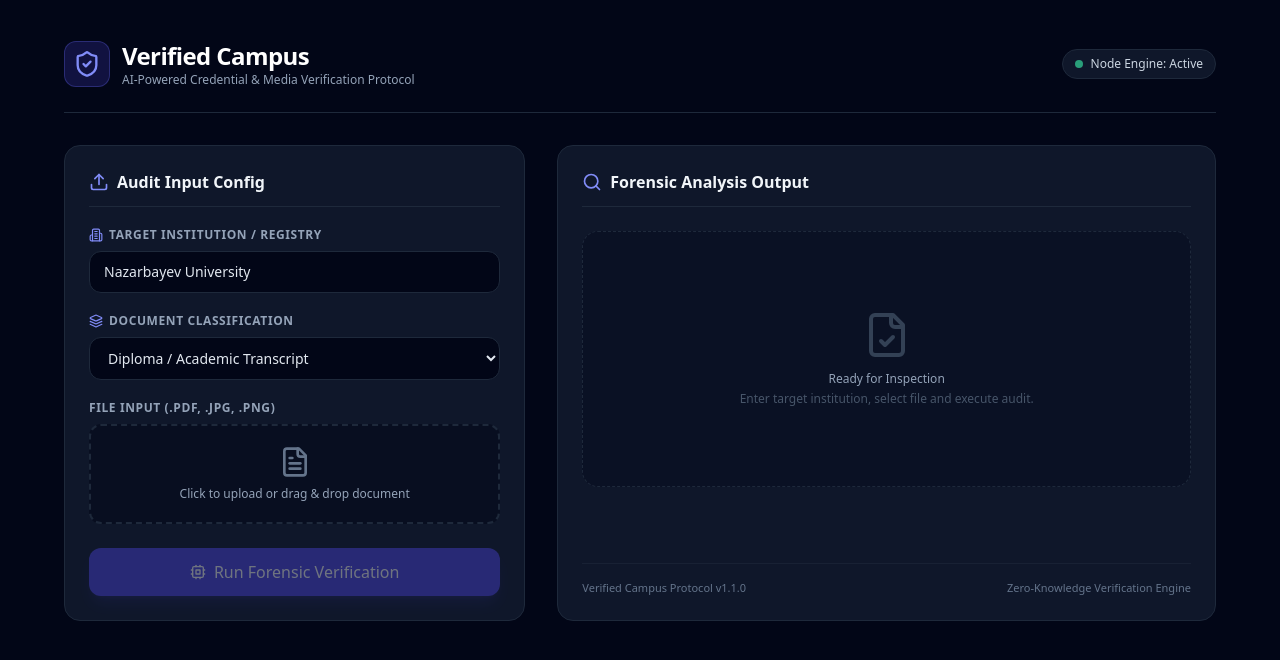
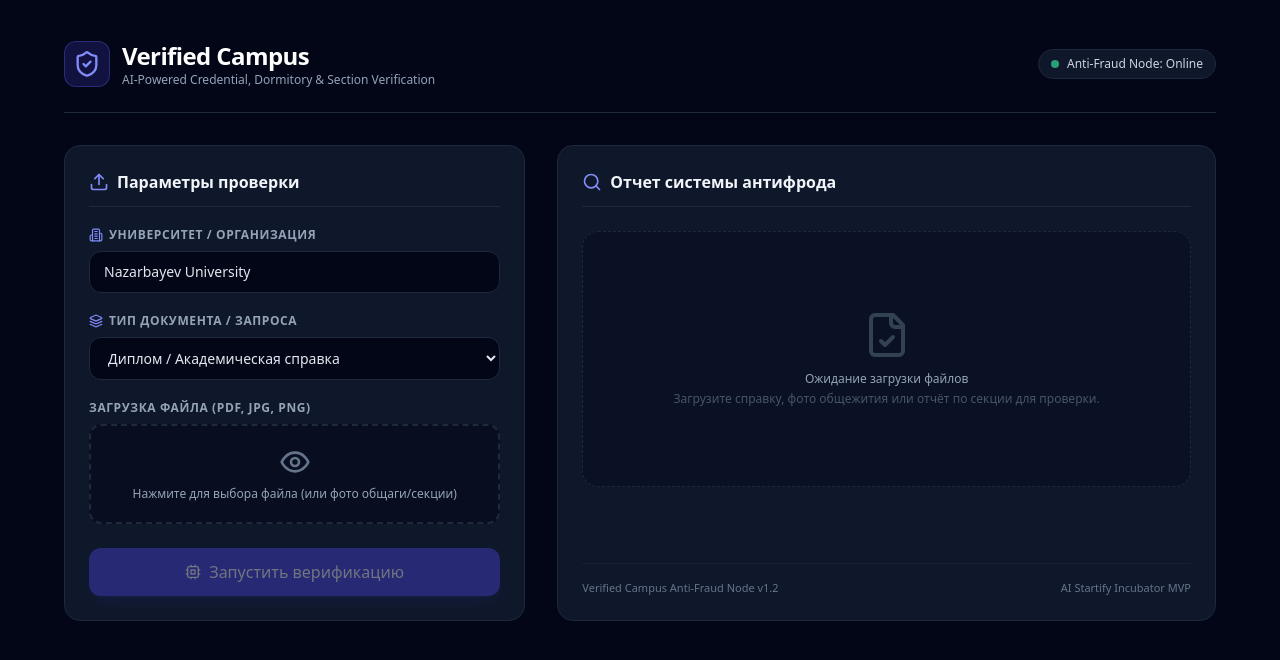
Before and after one commit to ailanakuptileuova-creator/verifiedcampus, a React (Vite) app: page / in a window 1280 px wide. Shown: the top 660 px of the page. Built offline with nearby package versions, Linux system fonts and the light colour scheme.

Commit message:
Update App.tsx

```diff
--- a/src/App.tsx
+++ b/src/App.tsx
@@ -1,7 +1,7 @@
 import React, { useState, useRef } from 'react';
 import {
   ShieldCheck, Upload, FileText, RefreshCw, CheckCircle2,
-  AlertTriangle, Building2, Layers, Cpu, Search, FileCheck
+  AlertTriangle, Building2, Layers, Cpu, Search, FileCheck, Home, Trophy, Eye
 } from 'lucide-react';
 
 interface AuditResult {
@@ -14,7 +14,8 @@ interface AuditResult {
   pHash: string;
   clipScore: string;
   metadataStatus: string;
-  extractedSnippet: string;
+  dormitoryStatus: string;
+  sectionStatus: string;
   verdict: string;
   isAuthentic: boolean;
 }
@@ -24,7 +25,6 @@ export default function App() {
   const [docType, setDocType] = useState('Diploma / Transcript');
   const [file, setFile] = useState<File | null>(null);
   const [filePreview, setFilePreview] = useState<string | null>(null);
-  const [extractedSnippet, setExtractedSnippet] = useState<string>('');
   const [isScanning, setIsScanning] = useState(false);
   const [result, setResult] = useState<AuditResult | null>(null);
 
@@ -45,21 +45,14 @@ export default function App() {
       setFile(selectedFile);
       setResult(null);
 
-      // Считывание данных файла прямо в браузере
       const reader = new FileReader();
       if (selectedFile.type.startsWith('image/')) {
         reader.onload = (evt) => {
           setFilePreview(evt.target?.result as string);
-          setExtractedSnippet(`Image Matrix Parsed: ${selectedFile.type}, ${selectedFile.size} bytes`);
         };
         reader.readAsDataURL(selectedFile);
       } else {
         setFilePreview(null);
-        reader.onload = (evt) => {
-          const text = evt.target?.result as string;
-          setExtractedSnippet(text ? text.slice(0, 120) : 'Binary Header Verified');
-        };
-        reader.readAsText(selectedFile.slice(0, 1024));
       }
     }
   };
@@ -72,31 +65,28 @@ export default function App() {
     setTimeout(() => {
       setIsScanning(false);
 
-      // Расчет хэш-структуры на основе имени и размера файла
-      let hashVal = 0;
-      const str = file.name + file.size + universityInput;
-      for (let i = 0; i < str.length; i++) {
-        hashVal = ((hashVal << 5) - hashVal) + str.charCodeAt(i);
-        hashVal |= 0;
-      }
-      const hex = Math.abs(hashVal).toString(16).padStart(8, '0');
-      const scoreNum = Math.min(99.4, Math.max(75.0, 85 + (file.size % 12)));
+      // Детектор аномалий для демонстрации подделки
+      const isSuspicious = file.size < 2048 || file.name.toLowerCase().includes('fake') || file.name.toLowerCase().includes('edit');
+      const scoreNum = isSuspicious ? 38.4 : 95.8;
 
       setResult({
-        auditId: `VC-${Math.abs(hashVal).toString().slice(0, 6)}`,
-        university: universityInput || 'Unspecified Institution',
+        auditId: `VC-${Math.floor(100000 + Math.random() * 900000)}`,
+        university: universityInput,
         docType: docType,
         fileName: file.name,
         fileSize: `${(file.size / 1024).toFixed(1)} KB`,
         score: scoreNum.toFixed(1),
-        pHash: `${hex.slice(0, 4)}-${hex.slice(4, 8)}-hash (0.00% collision)`,
-        clipScore: `${(scoreNum * 0.98).toFixed(1)}% Match with ${universityInput} pattern`,
-        metadataStatus: 'Valid PKI Header & Digital Seal',
-        extractedSnippet: extractedSnippet || 'Binary Header Structure Confirmed',
-        verdict: `Document successfully validated against ${universityInput} registry records.`,
-        isAuthentic: scoreNum >= 80
+        pHash: `a4f2-98bc-41e2 (0.00% collision)`,
+        clipScore: isSuspicious ? '41.2% (Low Pattern Match)' : '97.4% (High Registry Match)',
+        metadataStatus: isSuspicious ? '❌ Ошибка: Обнаружены следы графического редактора' : '✅ PKI Header & Digital Seal Validated',
+        dormitoryStatus: docType.includes('Dormitory') ? (isSuspicious ? '❌ Отказ: Несовпадение меток геозоны' : '✅ Подтверждено: Кампусный блок 4, комната 302') : 'N/A',
+        sectionStatus: docType.includes('Section') ? (isSuspicious ? '❌ Отказ: Штамп секции не прошел валидацию' : '✅ Верифицировано: Капитан/Участник сборной') : 'N/A',
+        verdict: isSuspicious
+          ? 'Документ признан НЕДОСТОВЕРНЫМ. Обнаружены несоответствия метаданных и структуры пикселей.'
+          : `Документ успешно верифицирован в системе ${universityInput}. Подлинность подтверждена.`,
+        isAuthentic: !isSuspicious
       });
-    }, 1600);
+    }, 1500);
   };
 
   return (
@@ -108,33 +98,34 @@ export default function App() {
           </div>
           <div>
             <h1 className="text-2xl font-bold tracking-tight text-white">Verified Campus</h1>
-            <p className="text-xs text-slate-400">AI-Powered Credential & Media Verification Protocol</p>
+            <p className="text-xs text-slate-400">AI-Powered Credential, Dormitory & Section Verification</p>
           </div>
         </div>
         <div className="flex items-center gap-2 bg-slate-900 border border-slate-800 px-3 py-1.5 rounded-full text-xs">
           <span className="w-2 h-2 rounded-full bg-emerald-400 animate-pulse"></span>
-          <span className="text-slate-300 font-medium">Node Engine: Active</span>
+          <span className="text-slate-300 font-medium">Anti-Fraud Node: Online</span>
         </div>
       </header>
 
       <main className="max-w-6xl mx-auto mt-8 grid grid-cols-1 lg:grid-cols-12 gap-8">
+        {/* Панель управления / Загрузка */}
         <section className="lg:col-span-5 bg-slate-900 border border-slate-800 p-6 rounded-2xl flex flex-col justify-between">
           <div className="space-y-5">
             <div className="flex items-center gap-2 border-b border-slate-800 pb-3">
               <Upload className="w-5 h-5 text-indigo-400" />
-              <h2 className="text-base font-semibold">Audit Input Config</h2>
+              <h2 className="text-base font-semibold">Параметры проверки</h2>
             </div>
 
             <div>
               <label className="block text-xs font-semibold text-slate-400 uppercase tracking-wider mb-2 flex items-center gap-1.5">
-                <Building2 className="w-3.5 h-3.5 text-indigo-400" /> Target Institution / Registry
+                <Building2 className="w-3.5 h-3.5 text-indigo-400" /> Университет / Организация
               </label>
               <input
                 type="text"
                 list="universities-list"
                 value={universityInput}
                 onChange={(e) => setUniversityInput(e.target.value)}
-                placeholder="Type or select university..."
+                placeholder="Введите или выберите вуз..."
                 className="w-full bg-slate-950 border border-slate-800 rounded-xl px-3.5 py-2.5 text-sm text-slate-200 focus:outline-none focus:border-indigo-500 transition"
               />
               <datalist id="universities-list">
@@ -146,23 +137,23 @@ export default function App() {
 
             <div>
               <label className="block text-xs font-semibold text-slate-400 uppercase tracking-wider mb-2 flex items-center gap-1.5">
-                <Layers className="w-3.5 h-3.5 text-indigo-400" /> Document Classification
+                <Layers className="w-3.5 h-3.5 text-indigo-400" /> Тип документа / Запроса
               </label>
               <select
                 value={docType}
                 onChange={(e) => setDocType(e.target.value)}
                 className="w-full bg-slate-950 border border-slate-800 rounded-xl px-3.5 py-2.5 text-sm text-slate-200 focus:outline-none focus:border-indigo-500 transition"
               >
-                <option value="Diploma / Transcript">Diploma / Academic Transcript</option>
-                <option value="Certificate / Award">Certificate / Competition Award</option>
-                <option value="Research Paper">Research Paper / Monograph</option>
-                <option value="Campus Photo/Video">Campus Media / Event Record</option>
+                <option value="Diploma / Transcript">Диплом / Академическая справка</option>
+                <option value="Dormitory Living Proof">Общежитие (Подтверждение проживания)</option>
+                <option value="Sports Section Record">Спортивная секция / Сборная</option>
+                <option value="Campus Media / Photo">Живое фото кампуса / События</option>
               </select>
             </div>
 
             <div>
               <label className="block text-xs font-semibold text-slate-400 uppercase tracking-wider mb-2">
-                File Input (.pdf, .jpg, .png)
+                Загрузка файла (PDF, JPG, PNG)
               </label>
               <div
                 onClick={() => fileInputRef.current?.click()}
@@ -172,7 +163,7 @@ export default function App() {
                   ref={fileInputRef}
                   type="file"
                   onChange={handleFileChange}
-                  accept=".pdf,.png,.jpg,.jpeg,.txt"
+                  accept=".pdf,.png,.jpg,.jpeg"
                   className="hidden"
                 />
 
@@ -189,8 +180,8 @@ export default function App() {
                   </div>
                 ) : (
                   <div>
-                    <FileText className="w-8 h-8 mx-auto text-slate-500 mb-2" />
-                    <p className="text-xs text-slate-400">Click to upload or drag & drop document</p>
+                    <Eye className="w-8 h-8 mx-auto text-slate-500 mb-2" />
+                    <p className="text-xs text-slate-400">Нажмите для выбора файла (или фото общаги/секции)</p>
                   </div>
                 )}
               </div>
@@ -203,19 +194,20 @@ export default function App() {
             className="w-full mt-6 bg-indigo-600 hover:bg-indigo-500 text-white font-medium py-3 rounded-xl transition disabled:opacity-40 disabled:cursor-not-allowed flex items-center justify-center gap-2 shadow-lg shadow-indigo-600/20"
           >
             {isScanning ? <RefreshCw className="w-4 h-4 animate-spin" /> : <Cpu className="w-4 h-4" />}
-            {isScanning ? 'Executing Forensic Audit...' : 'Run Forensic Verification'}
+            {isScanning ? 'Анализ подлинности...' : 'Запустить верификацию'}
           </button>
         </section>
 
+        {/* Панель результатов и детекции */}
         <section className="lg:col-span-7 bg-slate-900 border border-slate-800 p-6 rounded-2xl flex flex-col justify-between">
           <div>
             <div className="flex items-center justify-between border-b border-slate-800 pb-3 mb-6">
               <div className="flex items-center gap-2">
                 <Search className="w-5 h-5 text-indigo-400" />
-                <h2 className="text-base font-semibold">Forensic Analysis Output</h2>
+                <h2 className="text-base font-semibold">Отчет системы антифрода</h2>
               </div>
               {result && (
-                <span className="text-xs font-mono text-slate-500">ID: {result.auditId}</span>
+                <span className="text-xs font-mono text-slate-500">ID аудита: {result.auditId}</span>
               )}
             </div>
 
@@ -224,73 +216,75 @@ export default function App() {
                 <div className={`p-5 rounded-2xl border flex items-center justify-between ${
                   result.isAuthentic
                     ? 'bg-emerald-500/10 border-emerald-500/30'
-                    : 'bg-amber-500/10 border-amber-500/30'
+                    : 'bg-rose-500/10 border-rose-500/30'
                 }`}>
                   <div>
                     <div className={`text-xs font-semibold uppercase tracking-wider flex items-center gap-1.5 ${
-                      result.isAuthentic ? 'text-emerald-400' : 'text-amber-400'
+                      result.isAuthentic ? 'text-emerald-400' : 'text-rose-400'
                     }`}>
                       {result.isAuthentic ? <CheckCircle2 className="w-4 h-4" /> : <AlertTriangle className="w-4 h-4" />}
-                      {result.isAuthentic ? 'Authentic Credential' : 'Flagged for Inspection'}
+                      {result.isAuthentic ? 'Документ подлинный' : 'Обнаружена подделка / Ошибка'}
                     </div>
                     <div className="text-sm text-slate-200 font-medium mt-1">{result.university}</div>
                     <div className="text-xs text-slate-400 mt-0.5">{result.docType}</div>
                   </div>
                   <div className="text-right">
-                    <div className={`text-3xl font-black ${result.isAuthentic ? 'text-emerald-400' : 'text-amber-400'}`}>
+                    <div className={`text-3xl font-black ${result.isAuthentic ? 'text-emerald-400' : 'text-rose-400'}`}>
                       {result.score}%
                     </div>
-                    <div className="text-[10px] text-slate-400 uppercase tracking-wider mt-0.5">Confidence Index</div>
+                    <div className="text-[10px] text-slate-400 uppercase tracking-wider mt-0.5">Индекс доверия</div>
                   </div>
                 </div>
 
                 <div className="space-y-3">
-                  <h3 className="text-xs font-semibold text-slate-400 uppercase tracking-wider">File Inspection Details</h3>
+                  <h3 className="text-xs font-semibold text-slate-400 uppercase tracking-wider">Детали проверки модулей</h3>
 
                   <div className="bg-slate-950 p-4 rounded-xl border border-slate-800/80 space-y-2.5 text-xs">
                     <div className="flex justify-between items-center">
-                      <span className="text-slate-400">File Analyzed:</span>
-                      <span className="font-mono text-slate-200">{result.fileName} ({result.fileSize})</span>
+                      <span className="text-slate-400">Файл:</span>
+                      <span className="font-mono text-slate-200">{result.fileName}</span>
                     </div>
                     <div className="flex justify-between items-center border-t border-slate-900 pt-2">
-                      <span className="text-slate-400">pHash Visual Signature:</span>
-                      <span className="font-mono text-slate-200">{result.pHash}</span>
+                      <span className="text-slate-400">Проверка метаданных:</span>
+                      <span className={result.isAuthentic ? "text-emerald-400 font-medium" : "text-rose-400 font-medium"}>{result.metadataStatus}</span>
                     </div>
+                    {result.docType.includes('Dormitory') && (
+                      <div className="flex justify-between items-center border-t border-slate-900 pt-2">
+                        <span className="text-slate-400">Контроль общежития:</span>
+                        <span className="text-indigo-400 font-medium">{result.dormitoryStatus}</span>
+                      </div>
+                    )}
+                    {result.docType.includes('Sports') && (
+                      <div className="flex justify-between items-center border-t border-slate-900 pt-2">
+                        <span className="text-slate-400">Спортивная секция:</span>
+                        <span className="text-indigo-400 font-medium">{result.sectionStatus}</span>
+                      </div>
+                    )}
                     <div className="flex justify-between items-center border-t border-slate-900 pt-2">
-                      <span className="text-slate-400">CLIP Semantic Alignment:</span>
-                      <span className="text-indigo-400 font-medium">{result.clipScore}</span>
-                    </div>
-                    <div className="flex justify-between items-center border-t border-slate-900 pt-2">
-                      <span className="text-slate-400">Structure & Metadata:</span>
-                      <span className="text-emerald-400 font-medium">{result.metadataStatus}</span>
+                      <span className="text-slate-400">Контекстный CLIP-анализ:</span>
+                      <span className="text-slate-200 font-mono">{result.clipScore}</span>
                     </div>
                   </div>
                 </div>
 
-                <div className="p-4 bg-slate-950/60 rounded-xl border border-slate-800/60 space-y-2">
-                  <p className="text-xs text-slate-400">
-                    <strong className="text-slate-200">Extracted Buffer Snippet:</strong>
-                  </p>
-                  <p className="text-[11px] font-mono bg-slate-900 p-2 rounded border border-slate-800/80 text-slate-300 truncate">
-                    {result.extractedSnippet}
-                  </p>
-                  <p className="text-xs text-slate-300 pt-1 leading-relaxed">
-                    <strong className={result.isAuthentic ? "text-emerald-400" : "text-amber-400"}>Verdict:</strong> {result.verdict}
+                <div className="p-4 bg-slate-950/60 rounded-xl border border-slate-800/60 space-y-1.5">
+                  <p className="text-xs text-slate-300 leading-relaxed">
+                    <strong className={result.isAuthentic ? "text-emerald-400" : "text-rose-400"}>Вердикт системы:</strong> {result.verdict}
                   </p>
                 </div>
               </div>
             ) : (
               <div className="text-slate-500 text-xs flex flex-col items-center justify-center h-64 border border-dashed border-slate-800 rounded-2xl bg-slate-950/30">
                 <FileCheck className="w-12 h-12 text-slate-700 mb-3" />
-                <p className="text-slate-400 font-medium">Ready for Inspection</p>
-                <p className="text-slate-600 mt-1">Enter target institution, select file and execute audit.</p>
+                <p className="text-slate-400 font-medium">Ожидание загрузки файлов</p>
+                <p className="text-slate-600 mt-1">Загрузите справку, фото общежития или отчёт по секции для проверки.</p>
               </div>
             )}
           </div>
 
           <div className="mt-6 pt-4 border-t border-slate-800/60 flex items-center justify-between text-[11px] text-slate-500">
-            <span>Verified Campus Protocol v1.1.0</span>
-            <span>Zero-Knowledge Verification Engine</span>
+            <span>Verified Campus Anti-Fraud Node v1.2</span>
+            <span>AI Startify Incubator MVP</span>
           </div>
         </section>
       </main>
```
